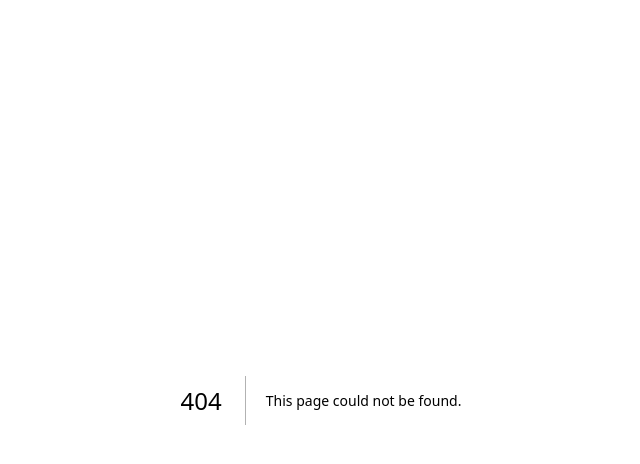
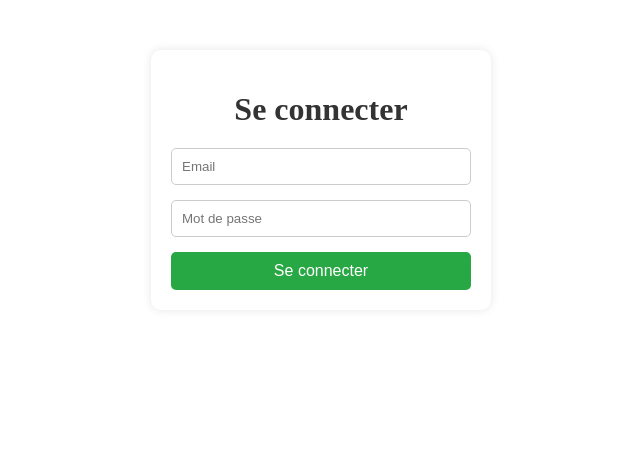
Before and after one commit to ZINGAClenn01/strore, a Next.js app: page /FormMonCompte in a window 1280 px wide. Before the commit this address had no page. Shown: the top 464 px of the page, without its empty margins (319-959 px from the left). Built offline with nearby package versions, Linux system fonts and the light colour scheme.

Commit message:
avancement sur l'authetification

```diff
--- a/pages/FormConnectUser.jsx
+++ b/pages/FormConnectUser.jsx
@@ -1,61 +1,101 @@
-// pages/login.js
 import React, { useState } from 'react';
-import { createUserWithEmailAndPassword } from "firebase/auth";
-import { auth } from '../Firebase/Fibase';
+import { useRouter } from 'next/router';
+import { createUserWithEmailAndPassword, signInWithEmailAndPassword, getAuth } from 'firebase/auth';
+import { doc, setDoc, getDoc } from 'firebase/firestore';
+import { auth, firestore } from '../Firebase/Fibase';
 
 const FormConnectUser = () => {
     const [email, setEmail] = useState('');
     const [password, setPassword] = useState('');
+    const [isRegistered, setIsRegistered] = useState(false);
+    const router = useRouter();
 
-    const handleSubmit = (event) => {
+    const handleSignUp = async (event) => {
         event.preventDefault();
-        createUserWithEmailAndPassword(auth, email, password)
-            .then((userCredential) => {
-                // Signed up
+        try {
+            const userCredential = await createUserWithEmailAndPassword(auth, email, password);
             const user = userCredential.user;
             console.log('User signed up:', user);
-                // Additional user setup if needed
-            })
-            .catch((error) => {
+
+            // Add user to Firestore
+            await setDoc(doc(firestore, 'users', user.uid), {
+                email: user.email,
+                uid: user.uid,
+            });
+
+            setIsRegistered(true);
+        } catch (error) {
             const errorCode = error.code;
             const errorMessage = error.message;
             console.error('Error signing up:', errorCode, errorMessage);
-            });
-            // Créez un formulaire qui permet aux utilisateurs existants de se connecter
-            //à l'aide de leur adresse e-mail et de leur mot de passe.
-            //Lorsqu'un utilisateur remplit le formulaire, appelez la méthode signInWithEmailAndPassword :
-        const auth = getAuth();
-        signInWithEmailAndPassword(auth, email, password)
-            .then((userCredential) => {
-                // Signed in
+        }
+    };
+
+    const handleSignIn = async (event) => {
+        event.preventDefault();
+        try {
+            const authInstance = getAuth();
+            const userCredential = await signInWithEmailAndPassword(authInstance, email, password);
             const user = userCredential.user;
-                // ...
-            })
-            .catch((error) => {
+            console.log('User signed in:', user);
+
+            // Verify user in Firestore
+            const userDoc = await getDoc(doc(firestore, 'users', user.uid));
+            if (userDoc.exists()) {
+                console.log('User exists in Firestore:', userDoc.data());
+                router.push('/dashboard');
+            } else {
+                console.error('User does not exist in Firestore');
+            }
+        } catch (error) {
             const errorCode = error.code;
             const errorMessage = error.message;
-            });
+            console.error('Error signing in:', errorCode, errorMessage);
+        }
     };
-    console.log(email);
-    console.log(password);
+
     return (
-        <form onSubmit={handleSubmit}>
+        <>
+            {!isRegistered ? (
+                <form onSubmit={handleSignUp} className="form-container">
+                    <h1 className="form-title">Inscrivez-vous</h1>
                     <input
                         type="email"
                         value={email}
                         onChange={(e) => setEmail(e.target.value)}
                         placeholder="Email"
+                        className="form-input"
                     />
                     <input
                         type="password"
                         value={password}
                         onChange={(e) => setPassword(e.target.value)}
                         placeholder="Mot de passe"
+                        className="form-input"
                     />
-            <button type="submit">S'inscrire</button>
+                    <button type="submit" className="form-button">S'inscrire</button>
                 </form>
-
-
+            ) : (
+                <form onSubmit={handleSignIn} className="form-container">
+                    <h1 className="form-title">Se connecter</h1>
+                    <input
+                        type="email"
+                        value={email}
+                        onChange={(e) => setEmail(e.target.value)}
+                        placeholder="Email"
+                        className="form-input"
+                    />
+                    <input
+                        type="password"
+                        value={password}
+                        onChange={(e) => setPassword(e.target.value)}
+                        placeholder="Mot de passe"
+                        className="form-input"
+                    />
+                    <button type="submit" className="form-button">Se connecter</button>
+                </form>
+            )}
+        </>
     );
 };
 
--- /dev/null
+++ b/pages/FormMonCompte.jsx
@@ -0,0 +1,67 @@
+import React, { useState } from 'react';
+import { useRouter } from 'next/router';
+import { getAuth, signInWithEmailAndPassword } from 'firebase/auth';
+import FormConnectUser from './FormConnectUser';
+import Dashboard from './Dashboard';
+import { auth } from '../Firebase/Fibase'; // Assurez-vous que auth est correctement initialisé depuis Firebase
+
+function FormMonCompte() {
+
+    const [email, setEmail] = useState('');
+    const [password, setPassword] = useState('');
+    const [showSignUpButton, setShowSignUpButton] = useState(false);
+    const router = useRouter();
+
+    const handleSignIn = async (event) => {
+        event.preventDefault();
+
+        try {
+            const authInstance = getAuth();
+            const userCredential = await signInWithEmailAndPassword(authInstance, email, password);
+            const user = userCredential.user;
+
+            console.log('Utilisateur connecté :', user);
+            router.push('./Dashboard');
+        } catch (error) {
+            if (error.code === 'auth/user-not-found') {
+                setShowSignUpButton(true);
+            } else {
+                console.error('Erreur lors de la connexion :', error.message);
+            }
+        }
+    };
+
+    const handleSignUp = () => {
+        router.push('./FormConnectUser');
+    };
+
+    return (
+        <div>
+            <form onSubmit={handleSignIn} className="form-container">
+                <h1 className="form-title">Se connecter</h1>
+                <input
+                    type="email"
+                    value={email}
+                    onChange={(e) => setEmail(e.target.value)}
+                    placeholder="Email"
+                    className="form-input"
+                />
+                <input
+                    type="password"
+                    value={password}
+                    onChange={(e) => setPassword(e.target.value)}
+                    placeholder="Mot de passe"
+                    className="form-input"
+                />
+                <button type="submit" className="form-button">Se connecter</button>
+            </form>
+            {showSignUpButton && (
+                <button onClick={handleSignUp} className="form-button">
+                    S'inscrire
+                </button>
+            )}
+        </div>
+    )
+}
+
+export default FormMonCompte;
--- a/styles/globals.css
+++ b/styles/globals.css
@@ -354,61 +354,42 @@ font-size: x-large;
   }
 }
 
-
-.login-container {
-    display: flex;
-    flex-direction: column;
-    align-items: center;
-    justify-content: center;
-    height: 100vh;
-    background-color: #f4f4f4;
+/* style.css */
+.form-container {
+  background-color: #fff;
+  padding: 20px;
+  border-radius: 10px;
+  box-shadow: 0 0 10px rgba(0, 0, 0, 0.1);
+  width: 300px;
+  display: flex;
+  flex-direction: column;
+  margin: auto;
+  margin-top: 50px; /* Ajustez la marge supérieure selon vos besoins */
 }
 
-h2 {
-    font-size: 24px;
-    margin-bottom: 20px;
+.form-title {
+  text-align: center;
+  color: #333;
+  margin-bottom: 20px;
 }
 
-.login-form {
-    width: 320px;
-    padding: 20px;
-    background-color: #fff;
-    border-radius: 8px;
-    box-shadow: 0px 0px 20px rgba(0, 0, 0, 0.1);
+.form-input {
+  margin-bottom: 15px;
+  padding: 10px;
+  border: 1px solid #ccc;
+  border-radius: 5px;
 }
 
-.form-group {
-    margin-bottom: 20px;
+.form-button {
+  background-color: #28a745;
+  color: #fff;
+  border: none;
+  padding: 10px;
+  border-radius: 5px;
+  cursor: pointer;
+  font-size: 16px;
 }
 
-label {
-    display: block;
-    font-weight: bold;
-    margin-bottom: 8px;
+.form-button:hover {
+  background-color: #218838;
 }
-
-input[type="email"],
-input[type="password"] {
-    width: 100%;
-    padding: 12px;
-    border: 1px solid #ccc;
-    border-radius: 4px;
-    box-sizing: border-box;
-    font-size: 16px;
-}
-
-button[type="submit"] {
-    width: 100%;
-    background-color: #4caf50;
-    color: white;
-    padding: 14px 20px;
-    border: none;
-    border-radius: 4px;
-    cursor: pointer;
-    font-size: 16px;
-    transition: background-color 0.3s;
-}
-
-button[type="submit"]:hover {
-    background-color: #45a049;
-}
```
Also changed, not shown: pages/Navbar.jsx (+7 -5 lines). Lines whose indentation alone changed are shown as unchanged.
